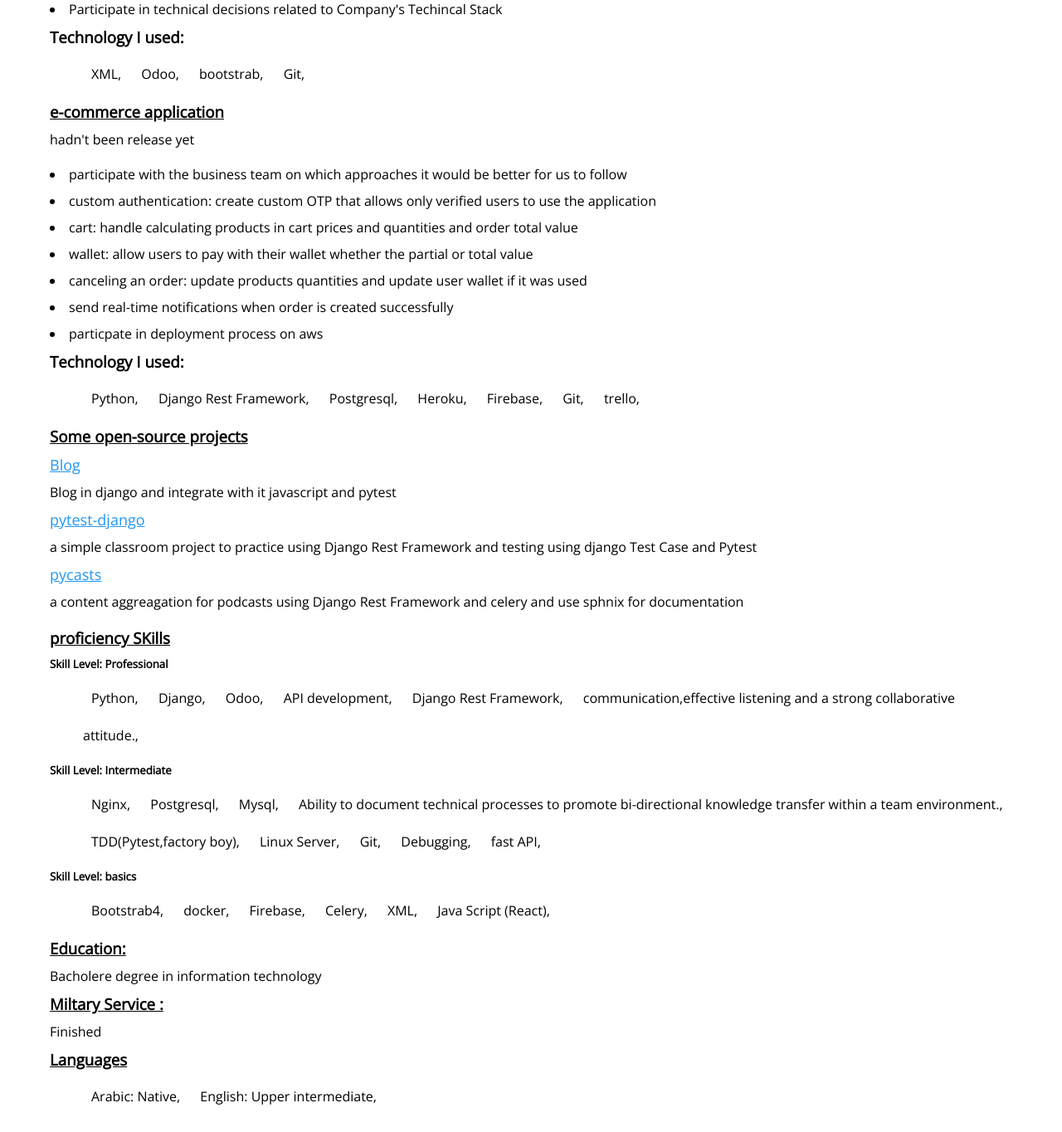
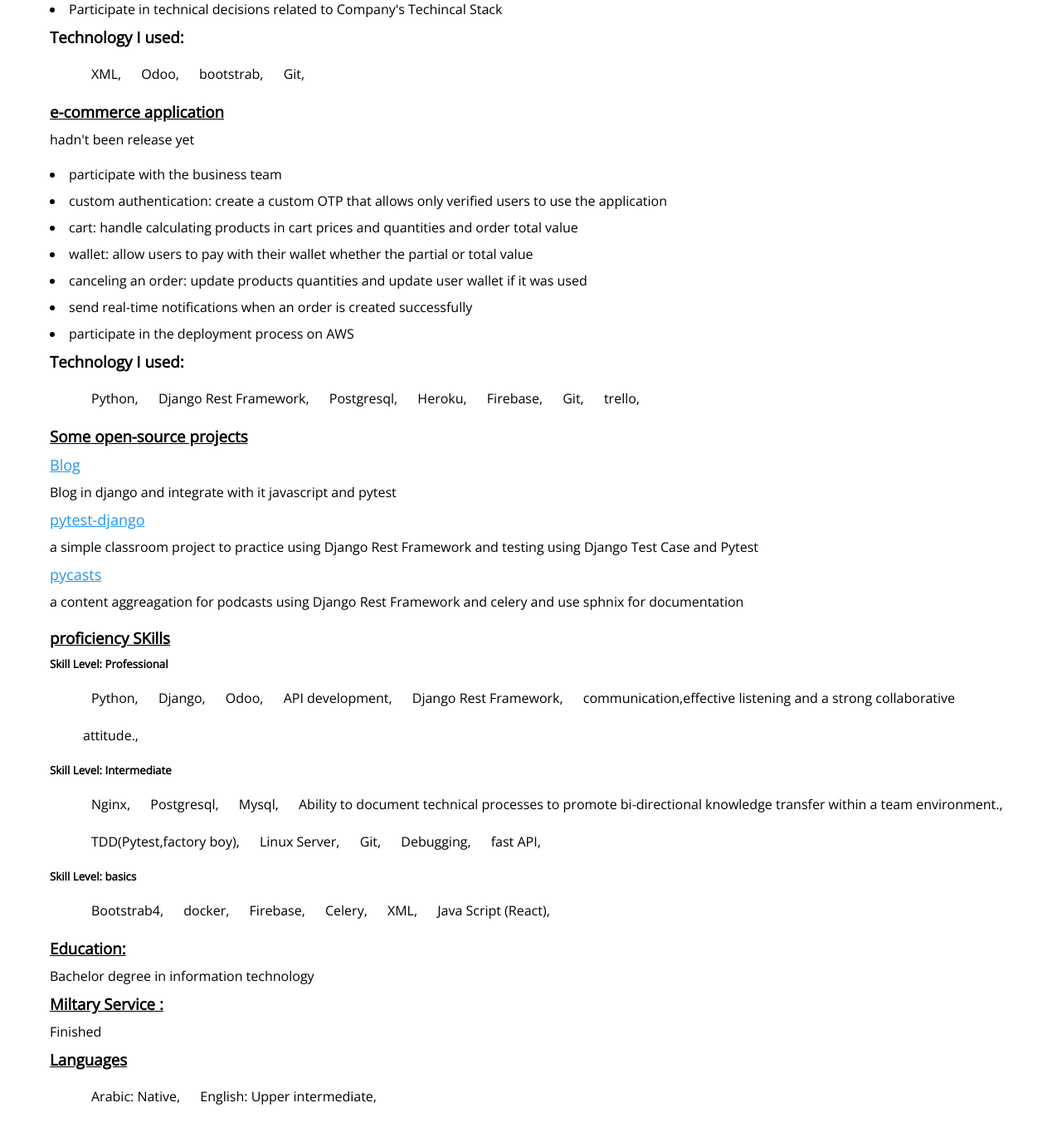
Before and after one commit to himarajab/portfolio-website-master_mine, a Django app: template templates/Ibrahim Mohamed.html in a window 1280 px wide. Shown: the part 1510-2874 px from the top of the page at 83% size. Run offline with Django 3.2, Linux system fonts and the light colour scheme; the template is opened without the code that fills it, so the values that code supplies are empty.

Commit message:
fix typos

```diff
--- a/templates/Ibrahim Mohamed.html
+++ b/templates/Ibrahim Mohamed.html
@@ -249,11 +249,11 @@
         hadn't been release yet
       </div>
       <li>
-        participate with the business team on which approaches it would be better for us to follow
+        participate with the business team
       </li>
       <li>
 
-        custom authentication: create custom OTP that allows only verified users to use the application
+        custom authentication: create a custom OTP that allows only verified users to use the application
         </li>
         <li>
           cart: handle calculating products in cart prices and quantities and order total value
@@ -265,10 +265,10 @@
             canceling an order: update products quantities and update user wallet if it was used
             </li>
             <li>
-              send real-time notifications when order is created successfully
+              send real-time notifications when an order is created successfully
               </li>
               <li>
-                  particpate in deployment process on aws
+                participate in the deployment process on AWS
                 </li>
 
       <h3>Technology I used:</h3>
@@ -304,7 +304,7 @@
 
         <p>
           a simple classroom project to practice using Django Rest Framework
-          and testing using django Test Case and Pytest
+          and testing using Django Test Case and Pytest
         </p>
 
         <a href="https://github.com/himarajab/pycasts">
@@ -356,7 +356,7 @@
 
 
       <h3 class="work">Education:</h3>
-      <p>Bacholere degree in information technology </p>
+      <p>Bachelor degree in information technology </p>
 
       <h3 class="work">Miltary Service :</h3>
       <p>Finished </p>
```
